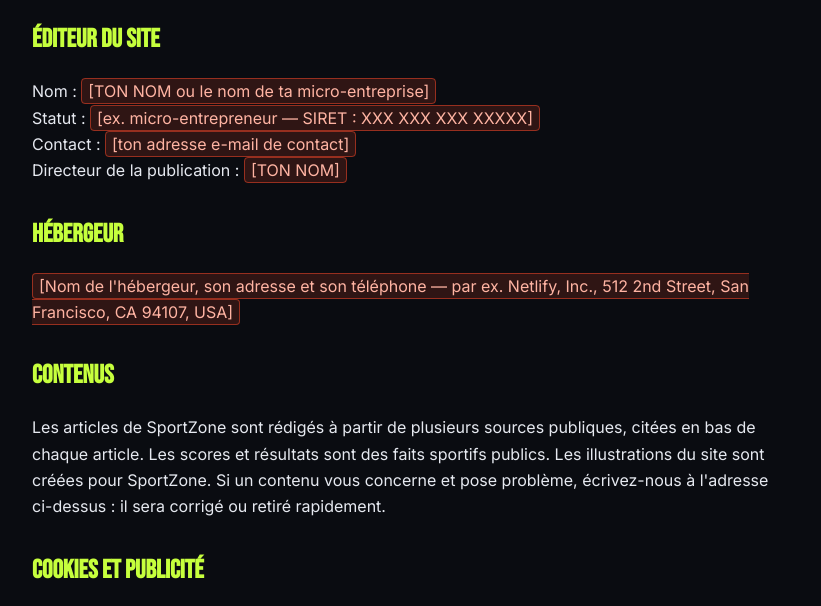
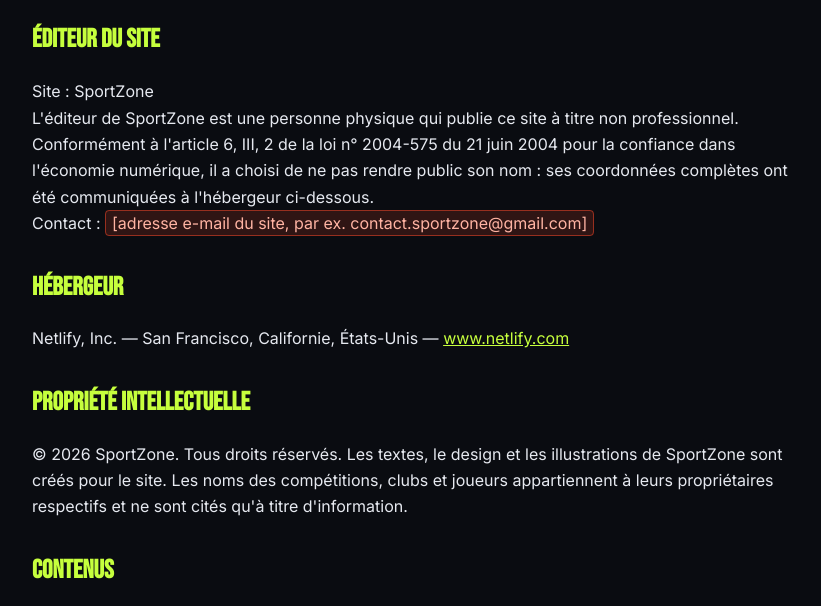
Before and after one commit to ddspixel/sportzone, a plain HTML site: page mentions-legales.html in a window 1280 px wide. Shown: the part 153-759 px from the top of the page, without its empty margins (228-1049 px from the left). Drawn offline with Linux system fonts and the light colour scheme.

Commit message:
Mentions légales : éditeur anonyme (non professionnel), hébergeur, droits d'auteur
Co-Authored-By: Claude Opus 5.5 <noreply@anthropic.com>
Claude-Session: https://claude.ai/code/session_01BD8YzK7N8aQnY84qT89weF

```diff
--- a/mentions-legales.html
+++ b/mentions-legales.html
@@ -19,13 +19,15 @@ h2{font-family:'Bebas Neue';font-size:26px;margin:30px 0 6px;color:#c6ff3d}
 <h1>Mentions légales</h1>
 
 <h2>Éditeur du site</h2>
-<p>Nom : <span class="todo">[TON NOM ou le nom de ta micro-entreprise]</span><br>
-Statut : <span class="todo">[ex. micro-entrepreneur — SIRET : XXX XXX XXX XXXXX]</span><br>
-Contact : <span class="todo">[ton adresse e-mail de contact]</span><br>
-Directeur de la publication : <span class="todo">[TON NOM]</span></p>
+<p>Site : SportZone<br>
+L'éditeur de SportZone est une personne physique qui publie ce site à titre non professionnel. Conformément à l'article 6, III, 2 de la loi n° 2004-575 du 21 juin 2004 pour la confiance dans l'économie numérique, il a choisi de ne pas rendre public son nom : ses coordonnées complètes ont été communiquées à l'hébergeur ci-dessous.<br>
+Contact : <span class="todo">[adresse e-mail du site, par ex. contact.sportzone@gmail.com]</span></p>
 
 <h2>Hébergeur</h2>
-<p><span class="todo">[Nom de l'hébergeur, son adresse et son téléphone — par ex. Netlify, Inc., 512 2nd Street, San Francisco, CA 94107, USA]</span></p>
+<p>Netlify, Inc. — San Francisco, Californie, États-Unis — <a href="https://www.netlify.com" target="_blank" rel="noopener">www.netlify.com</a></p>
+
+<h2>Propriété intellectuelle</h2>
+<p>© 2026 SportZone. Tous droits réservés. Les textes, le design et les illustrations de SportZone sont créés pour le site. Les noms des compétitions, clubs et joueurs appartiennent à leurs propriétaires respectifs et ne sont cités qu'à titre d'information.</p>
 
 <h2>Contenus</h2>
 <p>Les articles de SportZone sont rédigés à partir de plusieurs sources publiques, citées en bas de chaque article. Les scores et résultats sont des faits sportifs publics. Les illustrations du site sont créées pour SportZone. Si un contenu vous concerne et pose problème, écrivez-nous à l'adresse ci-dessus : il sera corrigé ou retiré rapidement.</p>
```
Also changed, not shown: index.html (+1 -1 lines).
